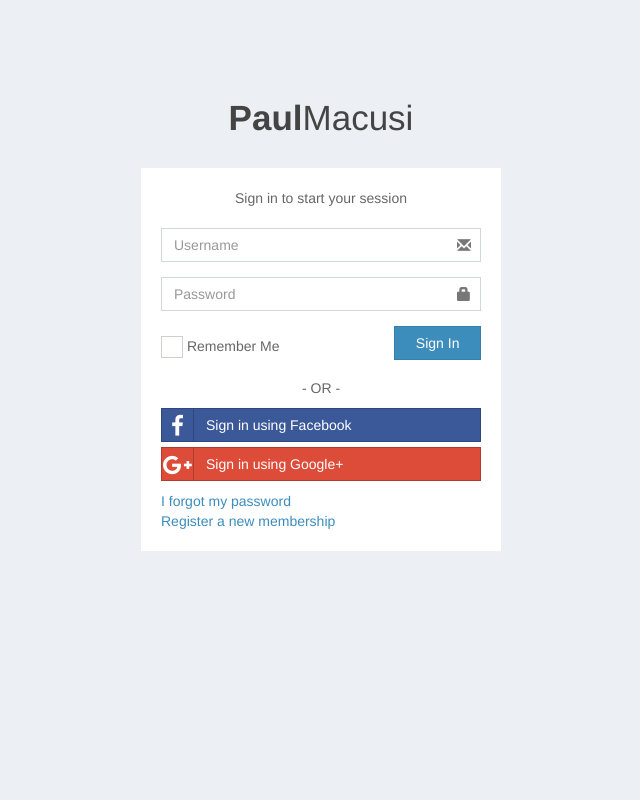
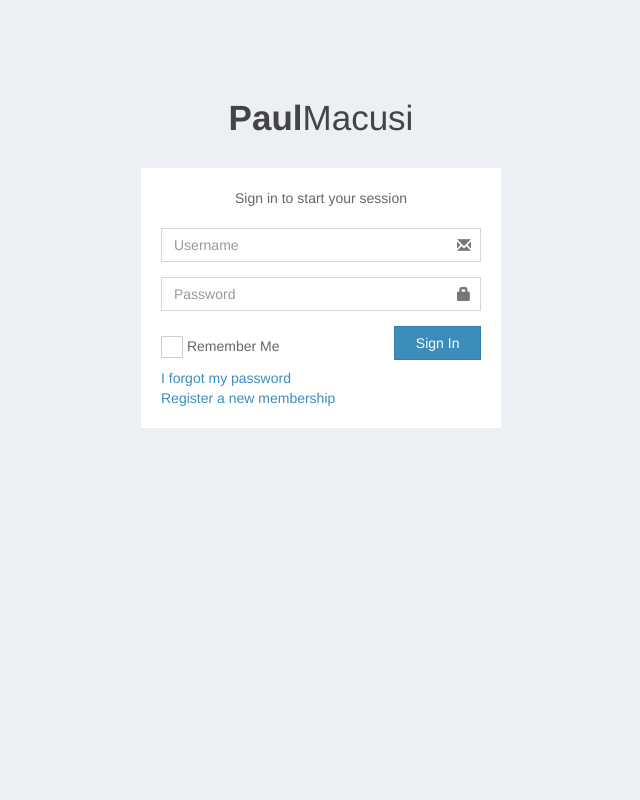
Before and after one commit to p6mac/django-erms, a Django app: page / in a window 1280 px wide. Shown: the whole page, without its empty margins (319-959 px from the left). Run offline with Django 3.2, Linux system fonts and the light colour scheme; some libraries are stand-ins or nearby versions.

Commit message:
REMOVE SOCIAL MEDIA BUTTONS

```diff
--- a/login/templates/login_form.html
+++ b/login/templates/login_form.html
@@ -40,13 +40,13 @@
             </div>
           </form>
 
-          <div class="social-auth-links text-center">
+          <!-- <div class="social-auth-links text-center">
             <p>- OR -</p>
             <a href="#" class="btn btn-block btn-social btn-facebook btn-flat"><i class="fa fa-facebook"></i> Sign in using
               Facebook</a>
             <a href="#" class="btn btn-block btn-social btn-google btn-flat"><i class="fa fa-google-plus"></i> Sign in using
               Google+</a>
-          </div>
+          </div> -->
           <!-- /.social-auth-links -->
 
           <a href="#">I forgot my password</a><br>
```
